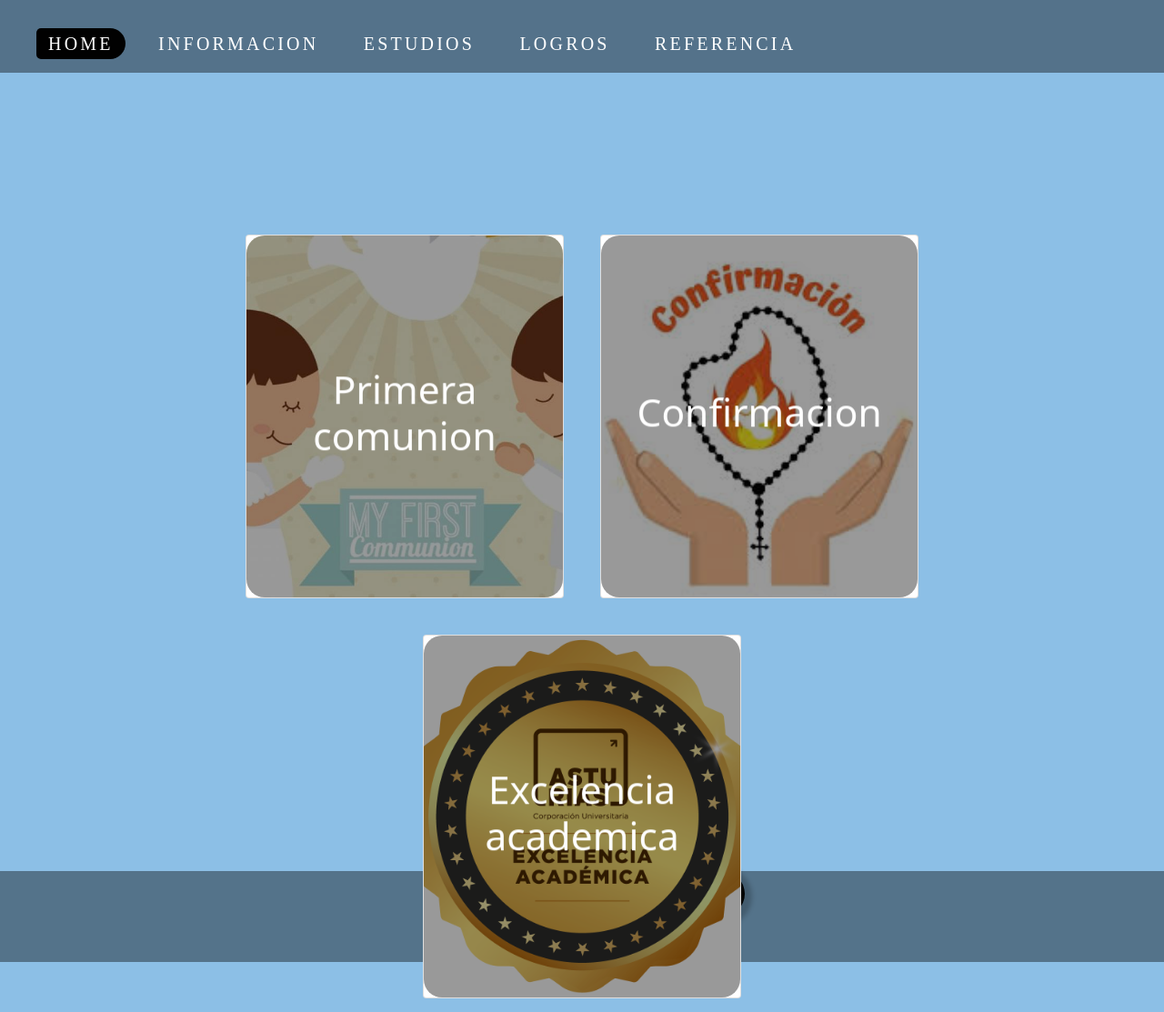
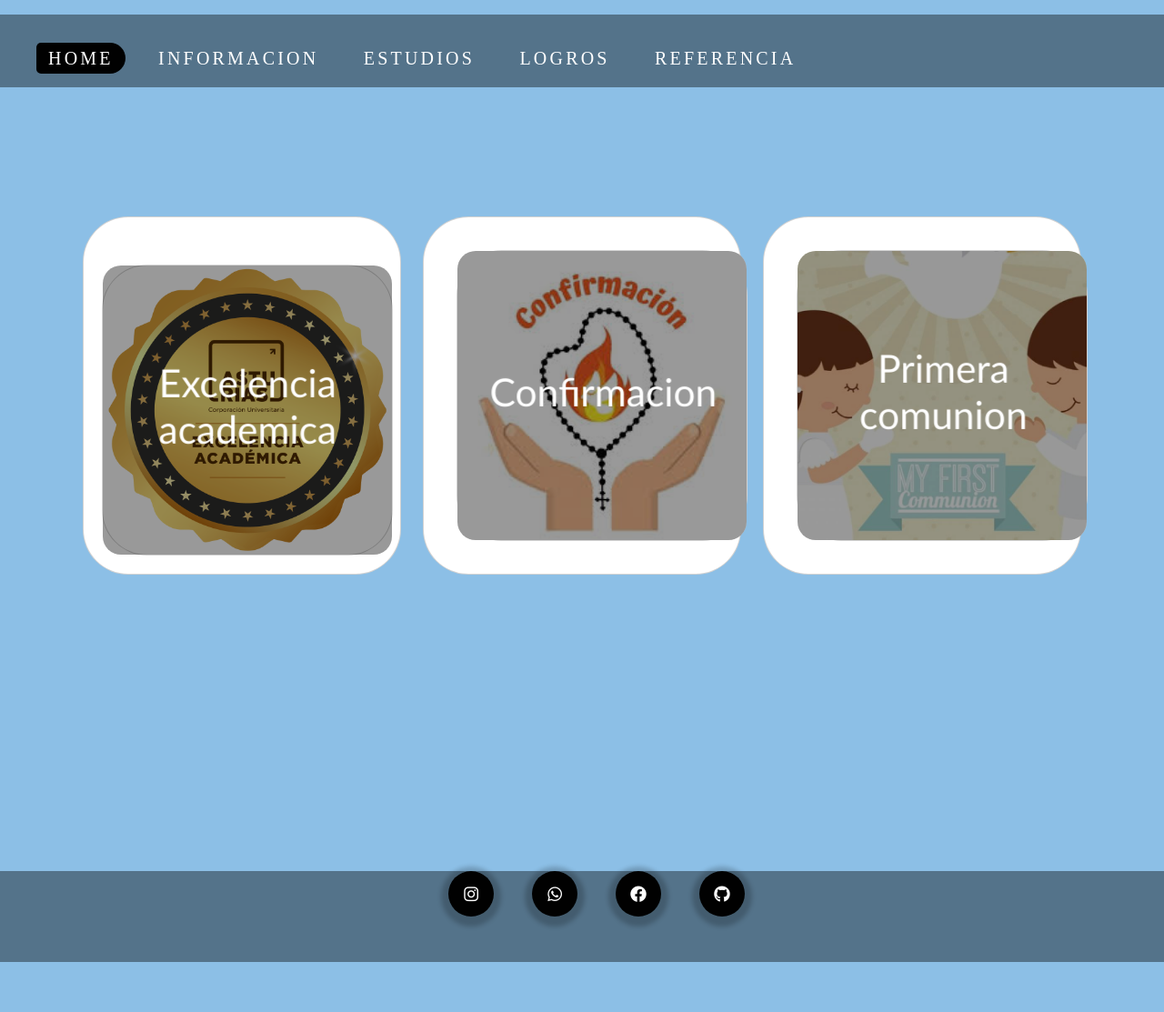
Before and after one commit to Normin05/cs50w-project0, a plain HTML site: page logros.html in a window 1280 px wide. Shown: the whole page at 91% size. After the commit the page ends 1058 px from the top, so only its background shows below. Drawn offline with nearby package versions, Linux system fonts and the light colour scheme.

Commit message:
projetc0 Terminado

```diff
--- /dev/null
+++ b/estilos/estilo.scss
@@ -0,0 +1,79 @@
+$colorUno: rgb(211, 201, 16, 0.815);
+$colorDos: rgba(187, 39, 39, 0.486);
+$colorTres: rgba(159, 199, 119, 0.889);
+$colorCuatro: rgb(148, 163, 158);
+
+
+
+
+.accordion{
+    div #collapseOne{
+
+        background-color: $colorCuatro;
+    }
+
+    div #collapseTwo{
+
+        background-color: $colorTres;
+
+    }
+
+    div #collapseThree{
+
+        background-color: $colorDos;
+
+    }
+
+    div #collapseFour{
+
+        background-color: $colorUno;
+
+    }
+
+}
+
+.container__card{
+    div .card{
+        border-radius: 50px;
+    }
+    div .card__father{
+        border-radius: 50px;
+    }
+    div h1{
+        text-align: center;
+        align-items: center;
+        font-family: 'Gill Sans', 'Gill Sans MT','Trebuchet MS', sans-serif;
+        color: rgb(244, 8, 8);
+    }
+    div h1{
+        text-align: center;
+        align-items: center;
+        font-family: 'Gill Sans', 'Gill Sans MT','Trebuchet MS', sans-serif;
+    }
+}
+
+
+%carta{
+
+    width: 100%;
+    height: 100%;
+    position: absolute;
+    top: 0;
+    left: 0;
+    backface-visibility: hidden;
+    transform-style: preserve-3d;
+    border-radius: 20px;
+
+}
+
+.card__front{
+
+    @extend %carta;
+
+}
+
+.card__back{
+
+    @extend %carta;
+
+}
--- a/style.css
+++ b/estilos/style.css
@@ -106,14 +106,7 @@ footer{
     text-align: center;
 }
 
-h3{
 
-    color: black;
-    font-family: Arial, Helvetica, sans-serif;
-    text-align: justify;
-
-
-}
 
 
 
@@ -199,20 +192,19 @@ h3{
     text-align: left;
 }
 
-.colegio{
+
+h3{
 
     color: black;
     font-family: Arial, Helvetica, sans-serif;
     text-align: justify;
 
+
 }
 
-.cursos{
-
-    color: black;
+#t{
     font-family: Arial, Helvetica, sans-serif;
-    text-align: justify;
-
+    font-size: larger;
 }
 
 
@@ -249,18 +241,6 @@ h3{
     background-position: center;
 }
 
-
-.card__front,
-.card__back{
-    width: 100%;
-    height: 100%;
-    position: absolute;
-    top: 0;
-    left: 0;
-    backface-visibility: hidden;
-    transform-style: preserve-3d;
-    border-radius: 20px;
-}
 
 .card__back{
     transform: rotateY(180deg);
@@ -317,24 +297,6 @@ h3{
     box-shadow: 1px 1px 30px 0px #449de6;
 }
 
-
-
-
-
-
-
-
-
-
-#t{
-    font-family: Arial, Helvetica, sans-serif;
-    font-size: larger;
-}
-
-
-
-
-
 .accordion{
 
     height: 100vh;
@@ -342,36 +304,10 @@ h3{
     justify-content: center;
     align-items: center;
 
-
 }
-
-#collapseOne{
-
-    background-color: rgb(148, 163, 158);
-
+.body__card_back{
+    border-radius: 50;
 }
-
-#collapseTwo{
-
-    background-color: rgba(159, 199, 119, 0.889);
-
-}
-
-#collapseThree{
-
-    background-color: rgba(187, 39, 39, 0.486);
-
-}
-
-#collapseFour{
-
-    background-color: rgba(211, 201, 16, 0.815);
-
-}
-
-
-
-
 
 @media (max-width:1000px) {
 
--- a/logros.html
+++ b/logros.html
@@ -4,10 +4,12 @@
     <head>
         <link href="https://cdn.jsdelivr.net/npm/bootstrap@5.0.2/dist/css/bootstrap.min.css" rel="stylesheet" integrity="sha384-EVSTQN3/azprG1Anm3QDgpJLIm9Nao0Yz1ztcQTwFspd3yD65VohhpuuCOmLASjC" crossorigin="anonymous">
         <script src="https://cdn.jsdelivr.net/npm/bootstrap@5.0.2/dist/js/bootstrap.bundle.min.js" integrity="sha384-MrcW6ZMFYlzcLA8Nl+NtUVF0sA7MsXsP1UyJoMp4YLEuNSfAP+JcXn/tWtIaxVXM" crossorigin="anonymous"></script>
-        <link href="style.css" rel="stylesheet">
+        <link href="/estilos/style.css" rel="stylesheet">
+        <link href="/estilos/estilo.css" rel="stylesheet">
         <link rel="stylesheet" href="https://cdnjs.cloudflare.com/ajax/libs/font-awesome/6.3.0/css/all.min.css" integrity="sha512-SzlrxWUlpfuzQ+pcUCosxcglQRNAq/DZjVsC0lE40xsADsfeQoEypE+enwcOiGjk/bSuGGKHEyjSoQ1zVisanQ==" crossorigin="anonymous" referrerpolicy="no-referrer" />
+        <link href="https://cdn.jsdelivr.net/npm/bootstrap@5.3.0-alpha1/dist/css/bootstrap.min.css" rel="stylesheet" integrity="sha384-GLhlTQ8iRABdZLl6O3oVMWSktQOp6b7In1Zl3/Jr59b6EGGoI1aFkw7cmDA6j6gD" crossorigin="anonymous">
         <style>body{background-color: #8cbfe6 ;}</style>
-        <title>LOGRO</title>
+        <title>INFORMACION</title>
      </head>
 
      <body>
@@ -27,50 +29,18 @@
           </header>
 
 
-          <div class="container">
+          <div class="container" id="carta">
+          <div class="container__card">
 
 
-                <div class="container__card">
+              <div class="row row-cols-1 row-cols-md-3 g-4">
 
-                  <div class="card__father">
-                      <div class="card">
-                          <div class="card__front" style="background-image: url(primera-comunion.jpg);">
-                              <div class="bg"></div>
-                              <div class="body__card_front">
-                                  <h1>Primera comunion</h1>
-                              </div>
-                          </div>
-                          <div class="card__back">
-                              <div class="body__card_back">
-
-                                  <h4>Mi primera comunion fue muy bonito la di hace 9 años y todavia me acuerdo, en la iglesia de la Catorce de Septiembre un Domingo.</h4>
-
-                              </div>
-                          </div>
-                      </div>
-                  </div>
-
-                  <div class="card__father">
-                      <div class="card">
-                          <div class="card__front" style="background-image: url(confir.jpg);">
-                              <div class="bg"></div>
-                              <div class="body__card_front">
-                                  <h1>Confirmacion</h1>
-                              </div>
-                          </div>
-                          <div class="card__back">
-                              <div class="body__card_back">
-
-                                  <h4>La confirma fue muy bonita la di hace 3 años y todavia me acuerdo, en la iglesia Perpetuo del socorro un Domingo.</h4>
-
-                              </div>
-                          </div>
-                      </div>
-                  </div>
-
-                  <div class="card__father">
-                      <div class="card">
-                          <div class="card__front" style="background-image: url(excelecia.png);">
+                <div class="col">
+                  <div class="card h-100">
+                    <div class="card-body">
+                    </div> <div class="card__father">
+                        <div class="card" style="width: 20rem; height: 20rem;">
+                            <div class="card__front" style="background-image: url(/img/excelecia.png);">
 
                                 <div class="bg"></div>
                                 <div class="body__card_front">
@@ -86,12 +56,61 @@
                             </div>
                         </div>
                     </div>
+                  </div>
+                </div>
+                <div class="col">
+                  <div class="card h-100">
+                    <div class="card-body">
+                        <div class="card__father">
+                            <div class="card" style="width: 20rem; height: 20rem;">
+                                <div class="card__front" style="background-image: url(/img/confir.jpg);">
+                                    <div class="bg"></div>
+                                    <div class="body__card_front">
+                                        <h1>Confirmacion</h1>
+                                    </div>
+                                </div>
+                                <div class="card__back">
+                                    <div class="body__card_back">
 
+                                        <h4>La confirma fue muy bonita la di hace 3 años y todavia me acuerdo, en la iglesia Perpetuo del socorro un Domingo.</h4>
+
+                                    </div>
+                                </div>
+                            </div>
+                        </div>
+                    </div>
+                  </div>
+                </div>
+                <div class="col">
+                  <div class="card h-100">
+                    <div class="card-body">
+                        <div class="card__father">
+                            <div class="card" style="width: 20rem; height: 20rem;">
+                                <div class="card__front" style="background-image: url(/img/primera-comunion.jpg);">
+                                    <div class="bg"></div>
+                                    <div class="body__card_front">
+                                        <h1>Primera comunion</h1>
+                                    </div>
+                                </div>
+                                <div class="card__back">
+                                    <div class="body__card_back">
+
+                                        <h4>Mi primera comunion fue muy bonito la di hace 9 años y todavia me acuerdo, en la iglesia de la Catorce de Septiembre un Domingo.</h4>
+
+                                    </div>
+                                </div>
+                            </div>
+                        </div>
+                    </div>
+                  </div>
+                </div>
+              </div>
+            </div>
+        </div>
      </div>
 
 
 
-          </div>
 
 
           <footer class="pie">
@@ -99,29 +118,30 @@
             <div class="social">
                    <ul>
                      <li>
-                        <a class="instagram" href="#"><i class="fab fa-instagram"></i></a>
+                       <a class="instagram" href="https://www.instagram.com/invites/contact/?i=oh5p0pkam7eb&utm_content=1bvfrvh"><i class="fab fa-instagram"></i></a>
                      </li>
                    </ul>
 
                    <ul>
                      <li>
-                        <a  class="whatsapp" href="#"><i class="fab fa-whatsapp"></i></a>
+                       <a  class="whatsapp" href="https://wa.me/50577235757?text=Hola%20Bebe"><i class="fab fa-whatsapp"></i></a>
                      </li>
                    </ul>
 
                    <ul>
                      <li>
-                        <a  class="facebook" href="#"><i class="fab fa-facebook"></i></a>
+                       <a  class="facebook" href="https://www.facebook.com/profile.php?id=100005618867712"><i class="fab fa-facebook"></i></a>
                      </li>
                    </ul>
 
                    <ul>
                      <li>
-                        <a  class="git" href="#"><i class="fab fa-github"></i></a>
+                       <a  class="git" href="https://github.com/Normin05"><i class="fab fa-github"></i></a>
                      </li>
                    </ul>
            </div>
         </footer>
 
+
   </body>
 </html>
```
Also changed, not shown: estudios.html (+8 -13 lines), index.html (+3 -1 lines), info.html (+4 -3 lines), referencia.html (+6 -4 lines), estilos/estilo.css (added), img/confir.jpg (renamed from confir.jpg), img/excelecia.png (renamed from excelecia.png), img/primera-comunion.jpg (renamed from primera-comunion.jpg), img/whats.png (renamed from whats.png), img/yo.jpeg (added), 2 other files. Lines whose indentation alone changed are shown as unchanged.
